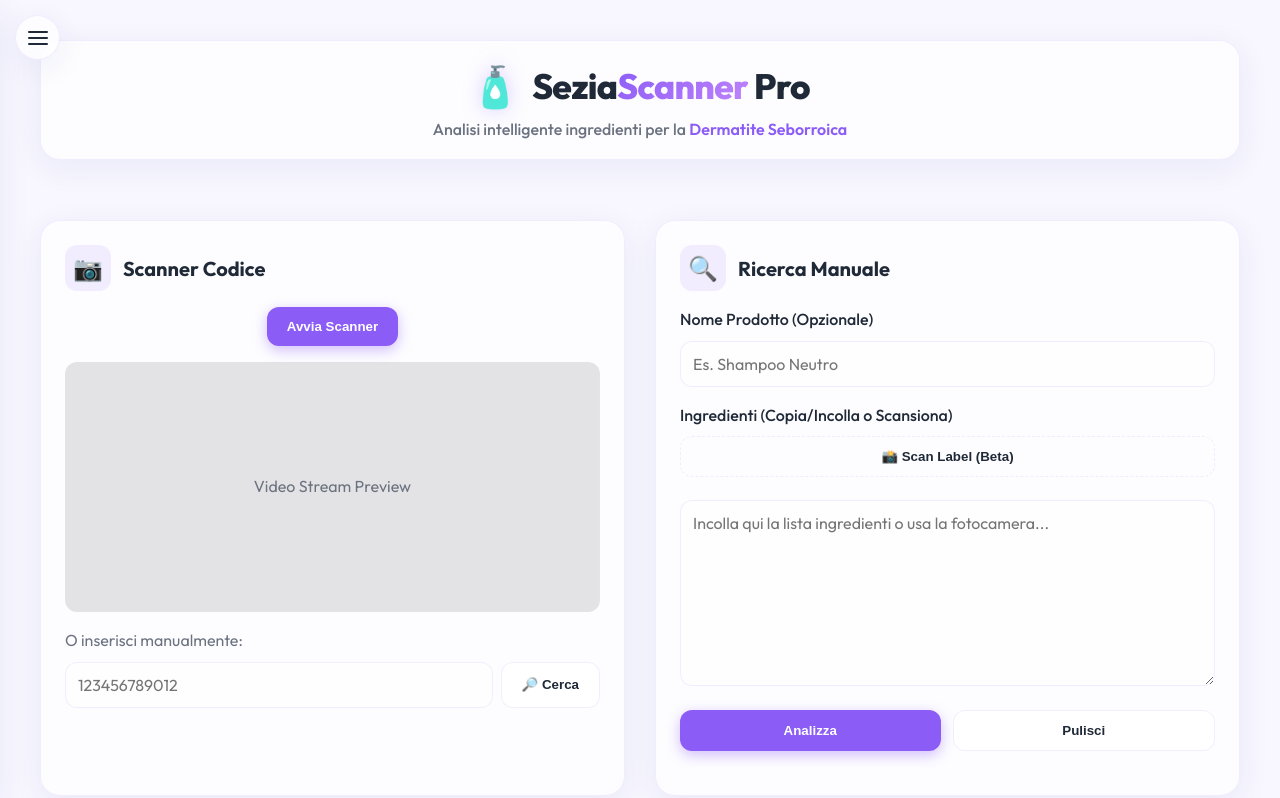
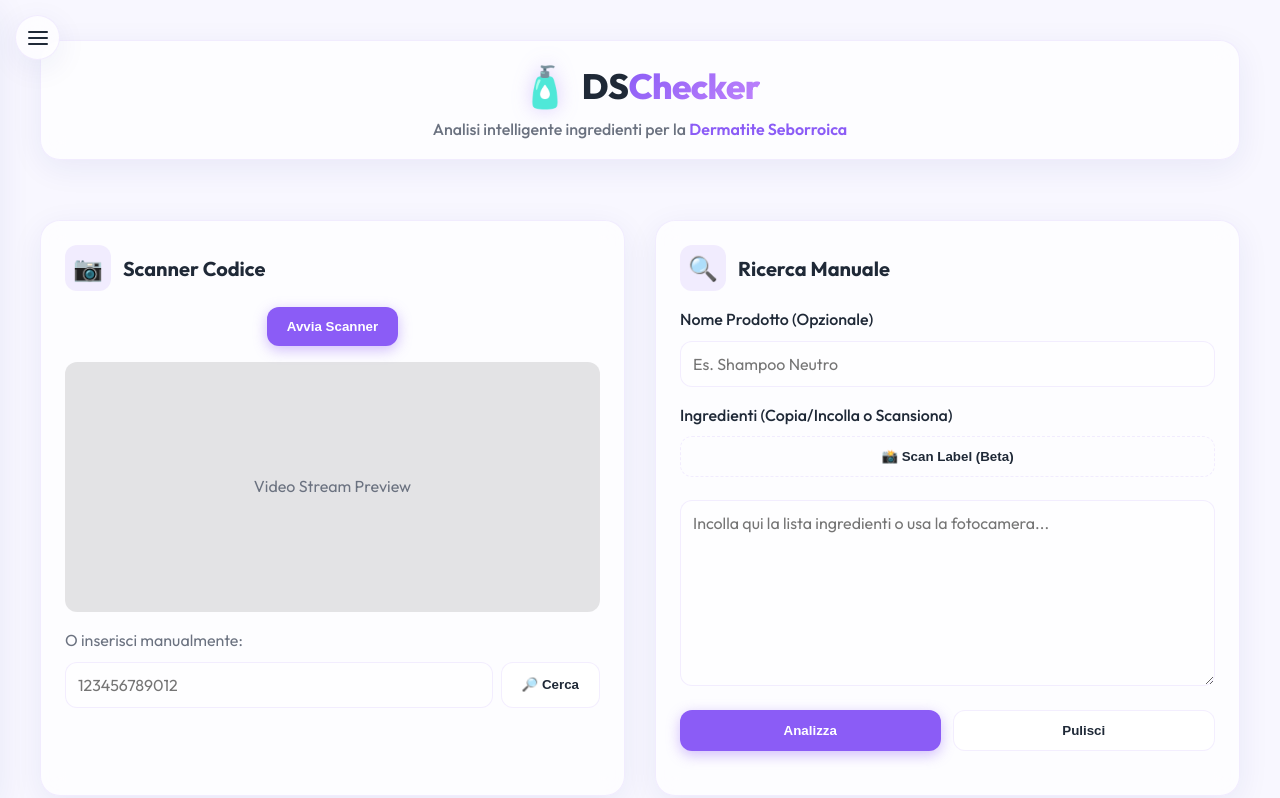
Before and after one commit to sjmvne/DS-Checker, a React (Vite) app: page / in a window 1280 px wide. Shown: the top 798 px of the page. Built offline with nearby package versions, Linux system fonts and the light colour scheme.

Commit message:
feat: Implement Header component with logo and tagline, and update README preview image text.

```diff
--- a/src/components/Header.jsx
+++ b/src/components/Header.jsx
@@ -12,7 +12,7 @@
         <div className="logo-container">
           <span className="logo-icon">🧴</span>
           <h1 className="title">
-            Sezia<span className="accent">Scanner</span> Pro
+            DS<span className="accent">Checker</span>
           </h1>
         </div>
         <p className="tagline">
```
Also changed, not shown: 1 other file (tests, documents, lock files or other folders).
